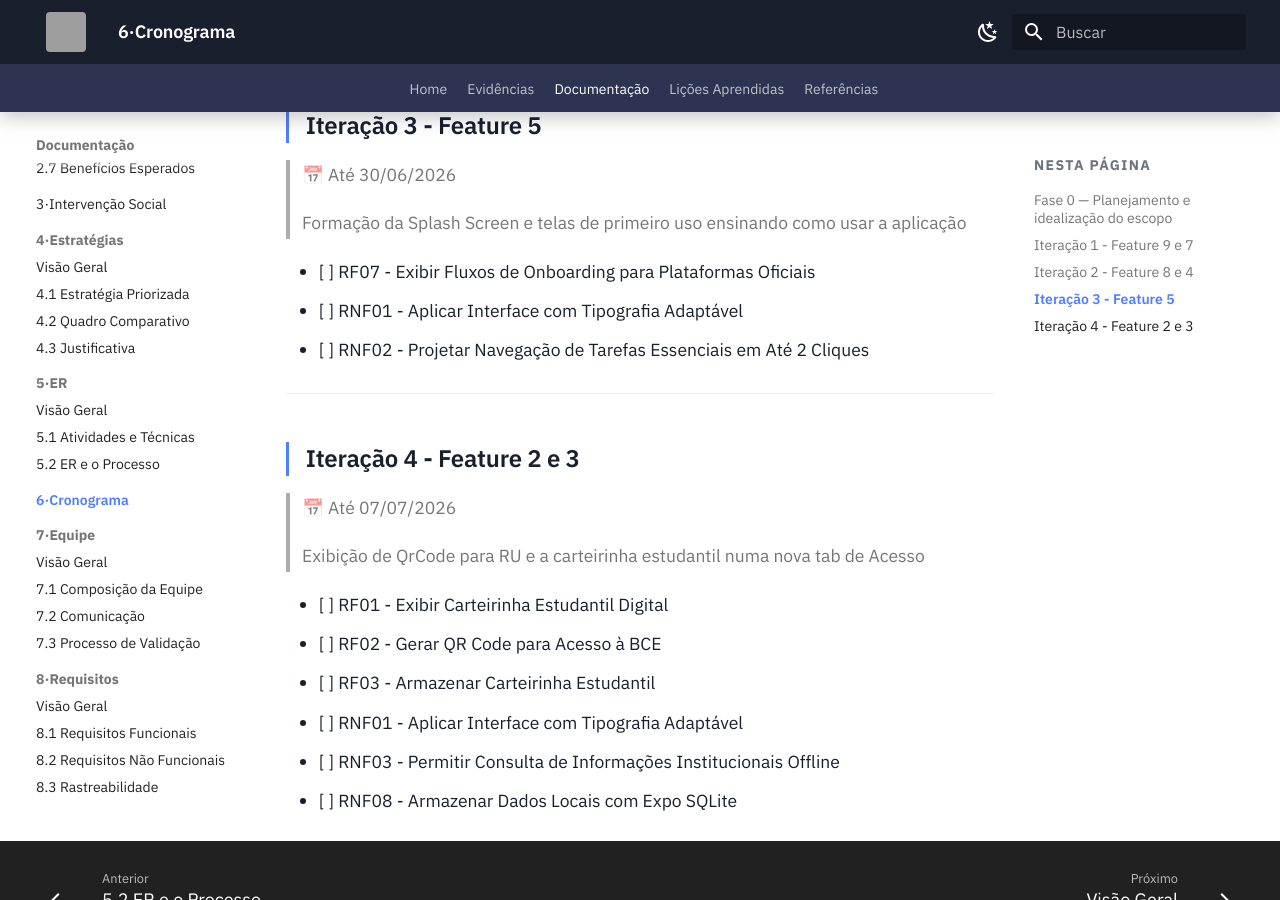
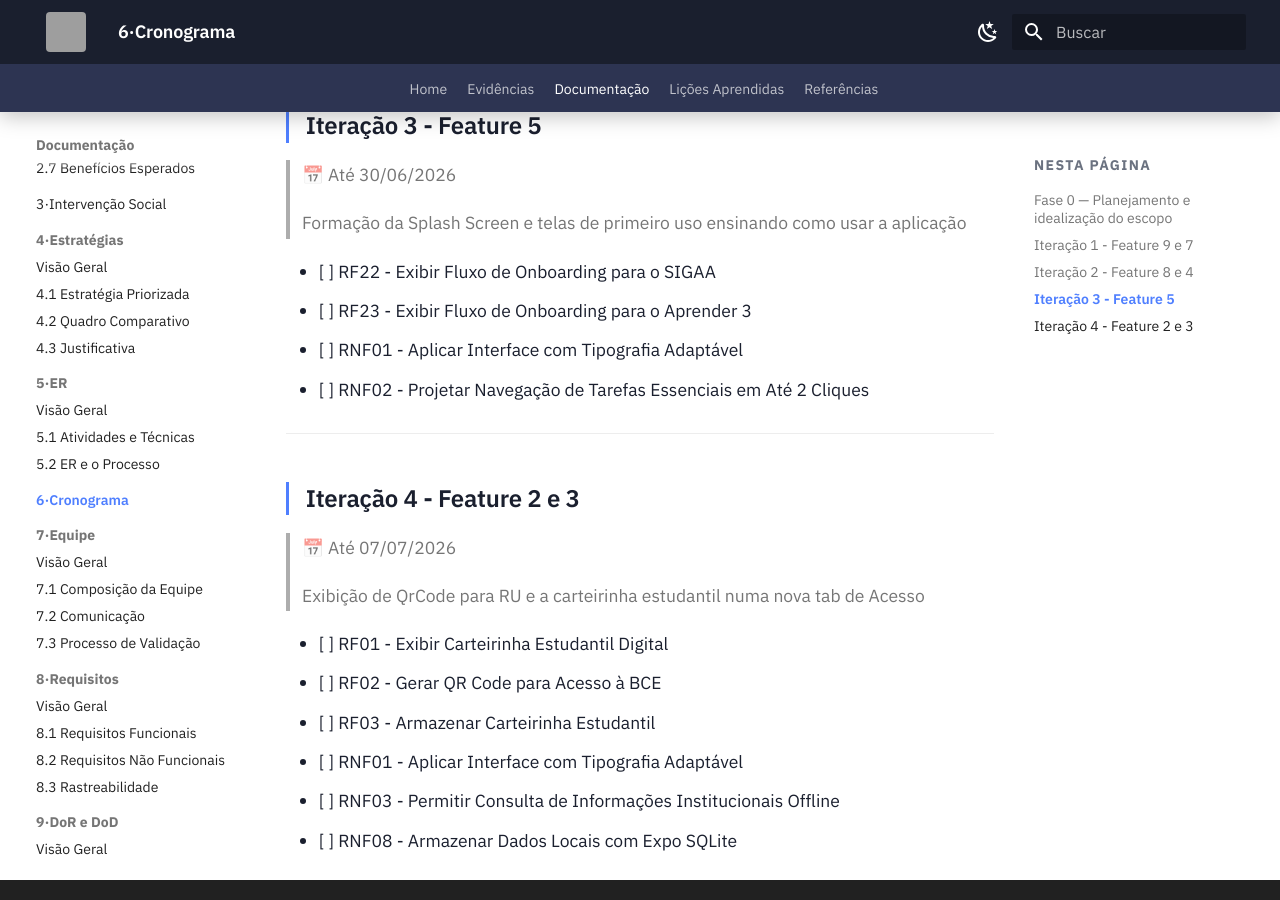
Before and after one commit to mdsreq-fga-unb/REQ-2026.1-T02-UnB-App, an MkDocs documentation site: the page built from docs/06-cronograma/index.md, in a window 1280 px wide and 900 px high, scrolled down 1945 px. Built offline with MkDocs 1.6.1 and Material for MkDocs 9.7.7, drawn with Linux system fonts in a browser that asks for light colours; grey boxes are pictures that could not be loaded.

```diff
--- a/docs/06-cronograma/index.md
+++ b/docs/06-cronograma/index.md
@@ -50,7 +50,8 @@
 >
 > Formação da Splash Screen e telas de primeiro uso ensinando como usar a aplicação
 
-- [ ] RF07 - Exibir Fluxos de Onboarding para Plataformas Oficiais
+- [ ] RF22 - Exibir Fluxo de Onboarding para o SIGAA
+- [ ] RF23 - Exibir Fluxo de Onboarding para o Aprender 3
 - [ ] RNF01 - Aplicar Interface com Tipografia Adaptável
 - [ ] RNF02 - Projetar Navegação de Tarefas Essenciais em Até 2 Cliques
 
```
Also changed, not shown: docs/08-requisitos/rastreabilidade.md (+1 -1 lines), docs/index.md (+1 -0 lines).
